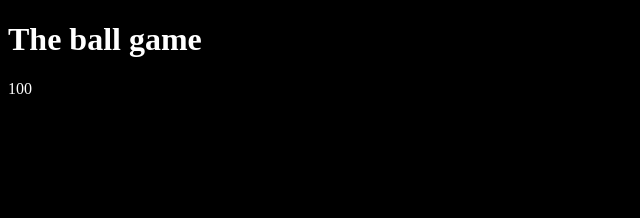
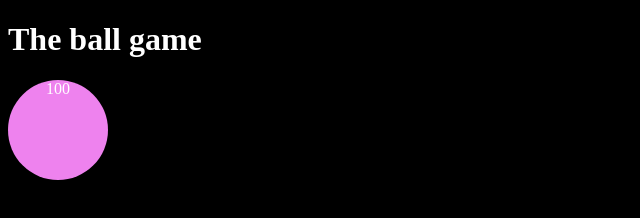
Before and after one commit to asyakandyba/Git-Basics, a plain HTML site: page index.html in a window 1280 px wide. Shown: the whole page, without its empty margins (0-640 px from the left). Drawn offline with Linux system fonts and the light colour scheme.

Commit message:
style ball in css

```diff
--- a/css/style.css
+++ b/css/style.css
@@ -2,3 +2,11 @@ body{
     background-color: black;
     color: white;
 }
+
+.ball {
+    width: 100px;
+    height: 100px;
+    border-radius: 50%;
+    background-color: violet;
+    text-align: center;
+}
```
